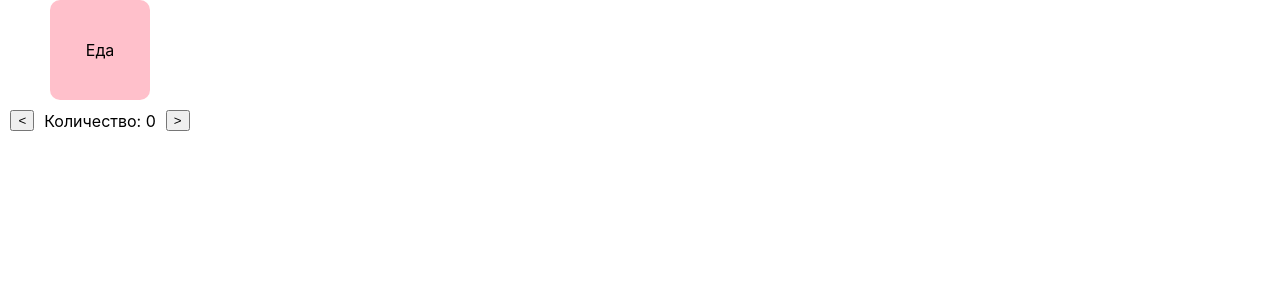
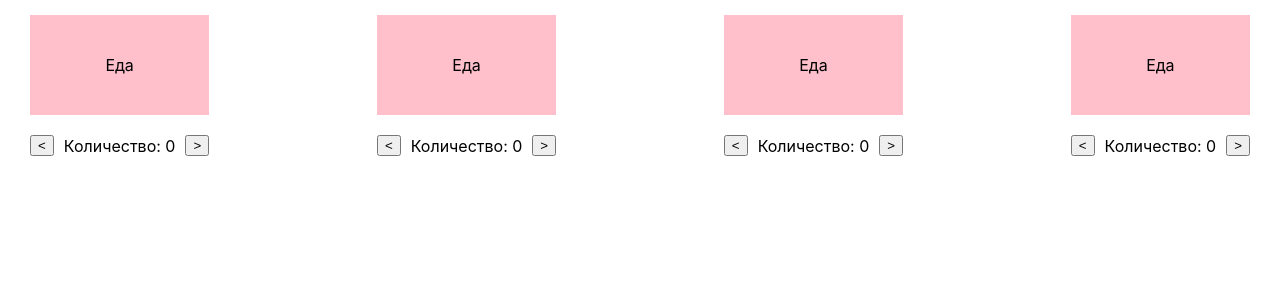
Before and after one commit to pslncv/tips-to-kids, a React (Create React App) app: page / in a window 1280 px wide. Shown: the top 300 px of the page. Built offline with nearby package versions, Linux system fonts and the light colour scheme.

Commit message:
practice

```diff
--- a/src/App.tsx
+++ b/src/App.tsx
@@ -1,17 +1,15 @@
 import React, { useState } from 'react';
+import Product from './components/product';
 
 const App = () => {
-  const [counter, setCounter] = useState(0)
   return (
     <div className='wrapper'>
-      <div className='food'>{counter <= 4 ? 'Еда' : 'Много еды'}</div>
-      <div className="buttons">
-        <button onClick={() => {
-          if (counter > 0) setCounter(counter - 1)
-        }}>{"<"}</button>
-        <div className="counter">Количество: {counter}</div>
-        <button onClick={() => setCounter(counter + 1)}>{">"}</button>
-      </div>
+        <div className='product__list'>
+            <Product />
+            <Product />
+            <Product />
+            <Product />
+        </div>
     </div>
    )
 }
--- /dev/null
+++ b/src/components/product.tsx
@@ -0,0 +1,20 @@
+import React, {useState} from 'react';
+
+const Product = () => {
+    const [counter, setCounter] = useState(0)
+    return (
+        <div className='product__item'>
+            <div className='product__title'>{counter <= 4 ? 'Еда' : 'Много еды'}</div>
+                <div className="buttons">
+                    <button onClick={() => {
+                        if (counter > 0) setCounter(counter - 1)
+                    }}>{"<"}</button>
+                    <div className="counter">Количество: {counter}
+                </div>
+                <button onClick={() => setCounter(counter + 1)}>{">"}</button>
+            </div>
+        </div>
+    );
+}
+
+export default Product;
--- a/src/index.scss
+++ b/src/index.scss
@@ -13,21 +13,35 @@ code {
 }
 
 .wrapper {
-  width: 200px;
+    padding: 15px 30px;
+}
+
+.product_ {
+
+  &_list {
+    margin: 0 auto;
+    display: flex;
+    gap: 40px 10px;
+    flex-wrap: wrap;
+    align-items: center;
+    justify-content: space-between;
+  }
+
+  &_item {
     display: flex;
     flex-direction: column;
     align-items: center;
   }
 
-.food {
+  &_title {
     height: 100px;
-  width: 100px;
-  margin: 0 0 10px 0;
+    width: 100%;
+    margin: 0 0 20px 0;
     background-color: pink;
-  border-radius: 10px;
     display: flex;
     align-items: center;
     justify-content: center;
+  }
 }
 
 .buttons {
```
Lines whose indentation alone changed are shown as unchanged.
